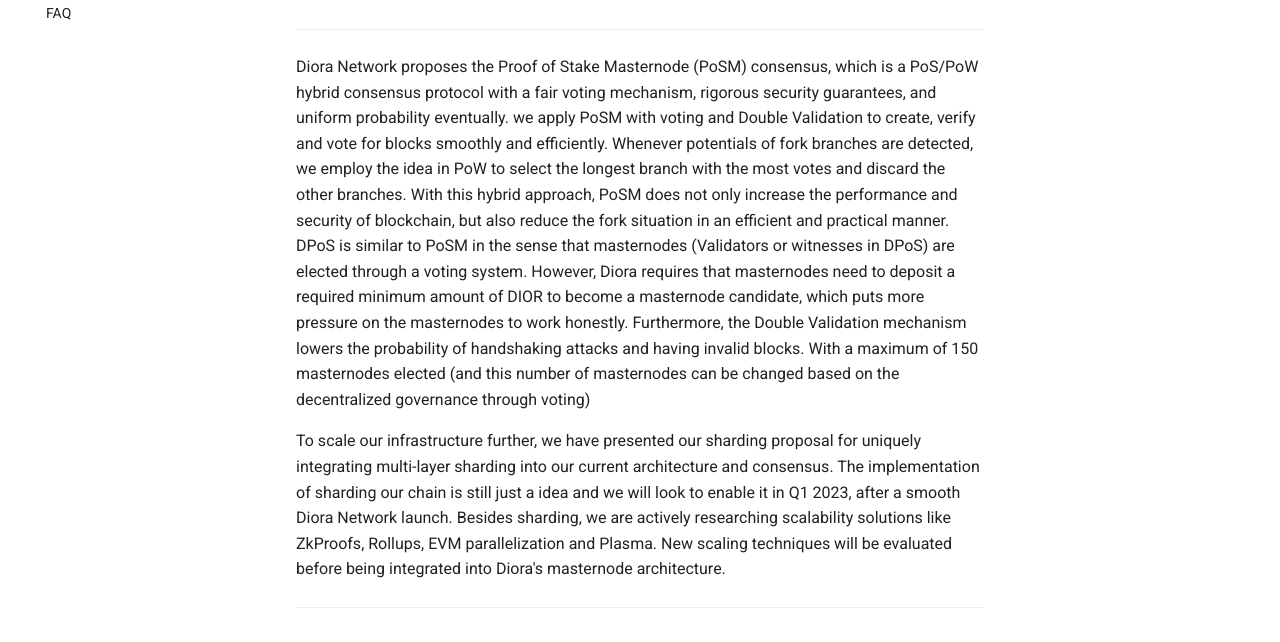
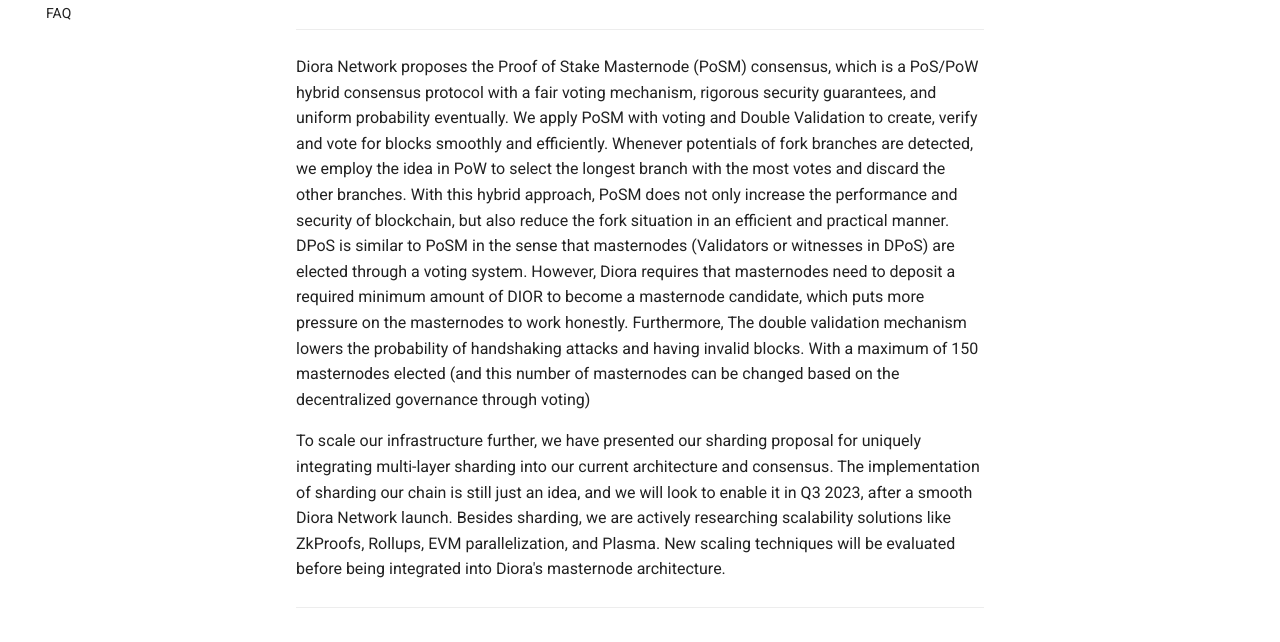
Before and after one commit to Diora-Network/docs, an MkDocs documentation site: the page built from docs/index.md, in a window 1280 px wide and 900 px high, scrolled down 2526 px. Shown: the part 203-845 px from the top of the window. Built offline with MkDocs 1.6.1 and Material for MkDocs 9.7.7, drawn with Linux system fonts in a browser that asks for light colours; nearby versions of some CDN libraries; some of the changed text lies outside the part shown.

Commit message:
Update index.md

```diff
--- a/docs/index.md
+++ b/docs/index.md
@@ -2,36 +2,32 @@
 
 
 !!! tip
-    Diora is currently under heavy development and subject to change
+    Diora is currently under heavy development and is subject to change.
 
 ## Overview
 
-Diora Network is a incentivized smart contract parachain, utilizing advanced PoSM with Double Validation & Randomization for security guarantees. Diora is built with Substrate which natively supports EVM, WASM (soon) and a multi-layer sharding scaling solution if needed.
+Diora Network is an incentivized smart contract parachain, utilizing advanced PoSM with Double Validation & Randomization for security guarantees. Diora is built with Substrate, which natively supports EVM, WASM (soon), and a multi-layer sharding scaling solution if needed.
 
-We are revolutionizing how blockchains are developed and how core foundations are organized within the space.  Were the developers, investors, artists and users are all unified for the sole cause of creating a blockchain that is decentralized at every point and focuses on a building a network of shared rewards. We embody a movement of freedom where the future is fair and developers  can benefit from their contributions and designs remotely from anywhere in the world!
+We are revolutionizing how blockchains are developed and how core foundations are organized within the space. Were the developers, investors, artists, and users are all unified for the sole cause of creating a blockchain that is decentralized at every point and focuses on building a network of shared rewards. We embody a movement of freedom where the future is fair, and developers can benefit from their contributions and designs remotely from anywhere in the world!
 
 ![Diora](/assets/feature-icon-01.svg)
 
 ***
 ## Shared Rewards
 
-The main goal of Diora Network is to foster an array of diverse and sustainable cross-chain applications by empowering and rewarding developers that build on the network with baked in incentives and rewards. More specifically, we are constructing an efficient and fully decentralized consensus protocol.
+The main goal of Diora Network is to foster an array of diverse and sustainable cross-chain applications by empowering and rewarding developers that build on the network with baked-in incentives and rewards. More specifically, we are constructing an efficient and fully decentralized consensus protocol.
 
-Baked into the network itself, Diora rewards developers based on the value and impact of their dapp, rather than their close association or connections to capital. Unlike existing versions of older layer 1s, where tokens are mostly concentrated in the hands of the first few early participants, Diora is designed to be shared across all contributors, users and stakeholders. Meaning the very talented creators and developers who are building on our network get a true stake in the growth and governance of the network itself.
+Diora rewards developers based on the value and impact of their dapp, rather than their close association or connections to capital. Unlike existing versions of older layer 1s, where tokens are mostly concentrated in the hands of the first few early participants, Diora is designed to be shared across all contributors, users, and stakeholders. Meaning the very talented creators and developers who are building on our network get an actual stake in the growth and governance of the network itself.
 
 ![Diora](/assets/feature-icon-04.svg)
 
 ## PoSM
 
 ***
-Diora Network proposes the Proof of Stake Masternode (PoSM) consensus, which is a PoS/PoW hybrid consensus protocol with a fair voting mechanism, rigorous security guarantees, and uniform probability eventually. we apply PoSM with voting and Double Validation to create, verify and vote for blocks smoothly and efficiently. Whenever potentials of fork branches are detected, we employ the idea in PoW to select the longest branch with the most votes and discard the other branches. With this hybrid approach, PoSM does not only increase the performance and security of blockchain, but also reduce the fork situation in an efficient and practical manner. DPoS is similar to PoSM in the sense that masternodes (Validators or witnesses in DPoS) are elected through a voting system. However,
-Diora requires that masternodes need to deposit a required minimum amount of DIOR to become
-a masternode candidate, which puts more pressure on the masternodes to work honestly. Furthermore, the
-Double Validation mechanism lowers the probability of handshaking attacks and having
-invalid blocks. With a maximum of 150 masternodes elected (and this number of masternodes can be changed based on the decentralized governance through voting)
+Diora Network proposes the Proof of Stake Masternode (PoSM) consensus, which is a PoS/PoW hybrid consensus protocol with a fair voting mechanism, rigorous security guarantees, and uniform probability eventually. We apply PoSM with voting and Double Validation to create, verify and vote for blocks smoothly and efficiently. Whenever potentials of fork branches are detected, we employ the idea in PoW to select the longest branch with the most votes and discard the other branches. With this hybrid approach, PoSM does not only increase the performance and security of blockchain, but also reduce the fork situation in an efficient and practical manner. DPoS is similar to PoSM in the sense that masternodes (Validators or witnesses in DPoS) are elected through a voting system. However, Diora requires that masternodes need to deposit a required minimum amount of DIOR to become a masternode candidate, which puts more pressure on the masternodes to work honestly. Furthermore, The double validation mechanism lowers the probability of handshaking attacks and having invalid blocks. With a maximum of 150 masternodes elected (and this number of masternodes can be changed based on the decentralized governance through voting)
 
 
-To scale our infrastructure further, we have presented our sharding proposal for uniquely integrating multi-layer sharding into our current architecture and consensus. The implementation of sharding our chain is still just a idea and we will look to enable it in Q1 2023, after a smooth Diora Network launch. Besides sharding, we are actively researching scalability solutions like ZkProofs, Rollups, EVM parallelization and Plasma. New scaling techniques will be evaluated before being integrated into Diora's masternode architecture.
+To scale our infrastructure further, we have presented our sharding proposal for uniquely integrating multi-layer sharding into our current architecture and consensus. The implementation of sharding our chain is still just an idea, and we will look to enable it in Q3 2023, after a smooth Diora Network launch. Besides sharding, we are actively researching scalability solutions like ZkProofs, Rollups, EVM parallelization, and Plasma. New scaling techniques will be evaluated before being integrated into Diora's masternode architecture.
 
 ***
 ![Diora](/assets/feature-icon-03.svg)
```
